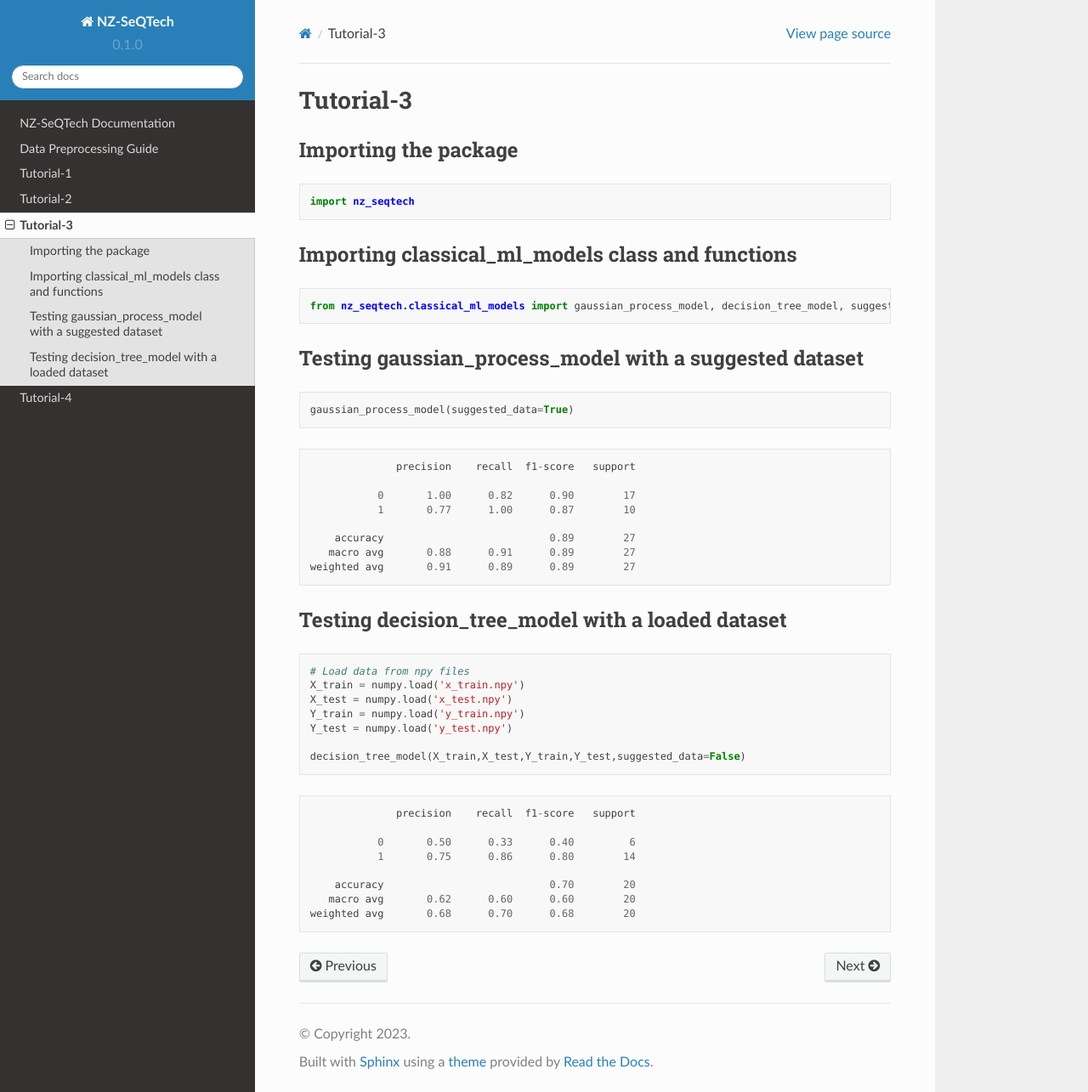
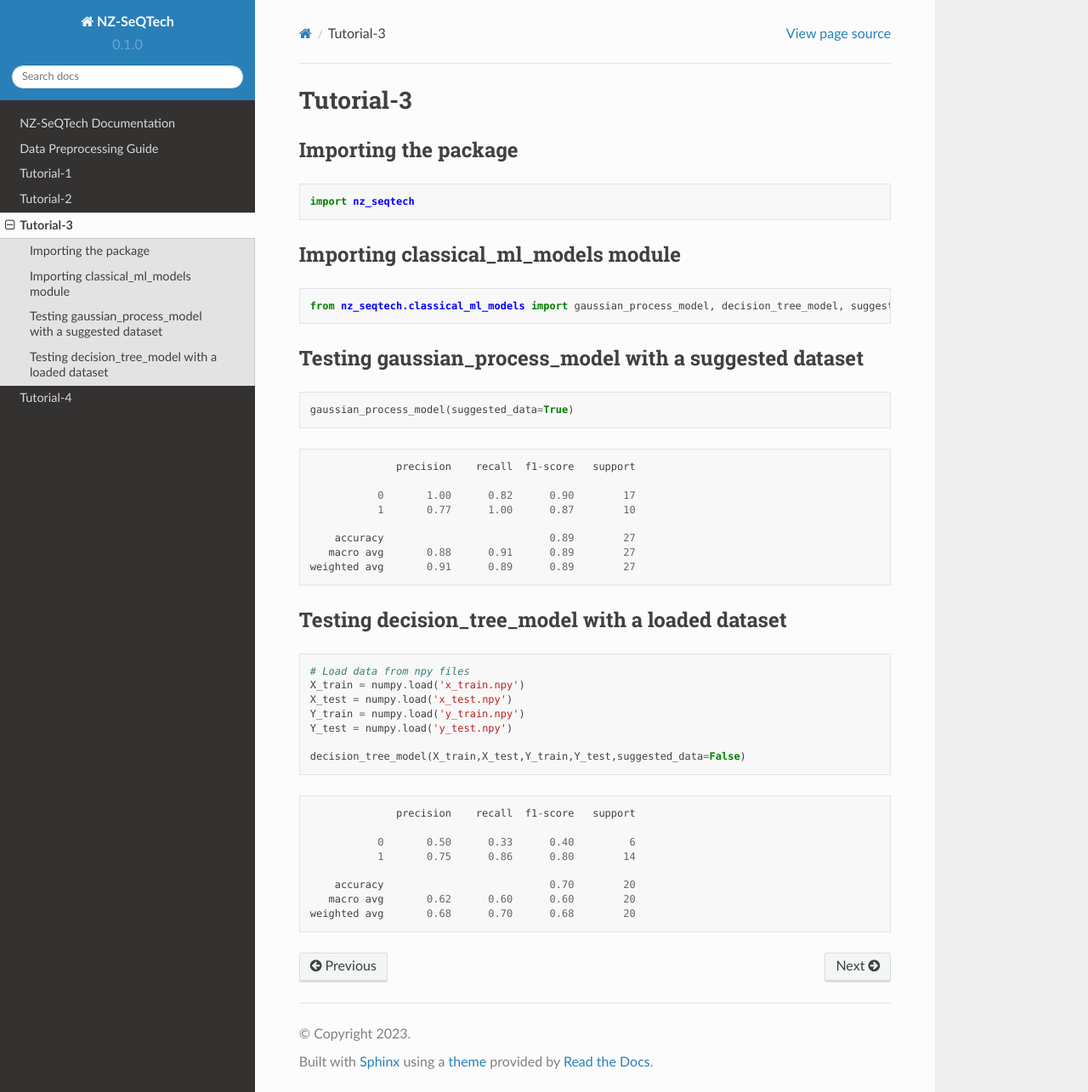
Before and after one commit to Innanov/read, a Sphinx documentation site: the page built from docs/source/tutorial3.rst, in a window 1280 px wide and 1285 px high. Shown: the whole window at 85% size. Built offline with Sphinx 7.4.7 and the Read the Docs theme 2.0.0, drawn with Linux system fonts in a browser that asks for light colours.

Commit message:
Update tutorial3.rst

```diff
--- a/docs/source/tutorial3.rst
+++ b/docs/source/tutorial3.rst
@@ -9,7 +9,7 @@
     import nz_seqtech
 
 
-Importing classical_ml_models class and functions
+Importing classical_ml_models module
 ^^^^^^^^^^^^^^^^^^^
 
 .. code:: ipython3
```
